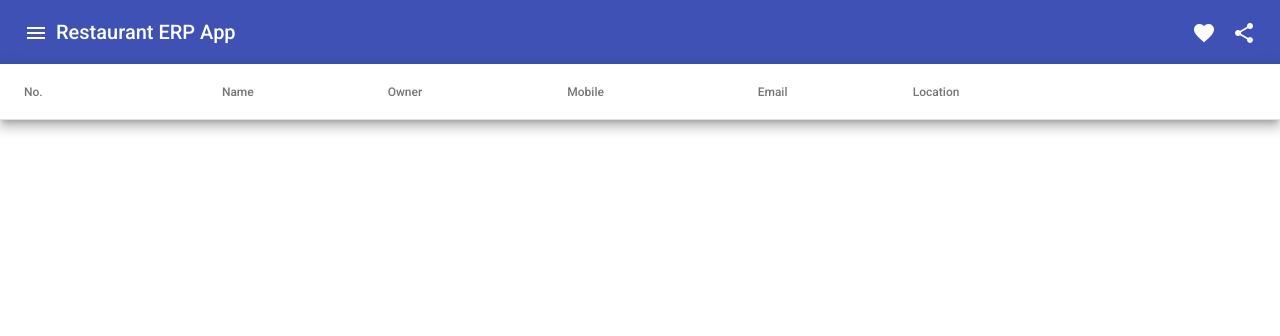
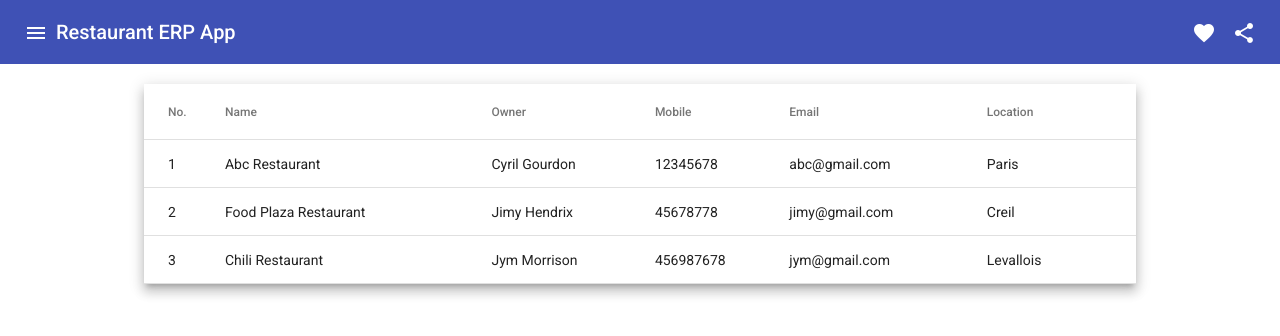
Before and after one commit to cyrisa02/angular_restaurant, an Angular app: page / in a window 1280 px wide. Shown: the top 336 px of the page. Built offline with nearby package versions, Linux system fonts and the light colour scheme; data requests are answered from the project's data file.

Commit message:
Subscribe Data from Service File

```diff
--- a/package.json
+++ b/package.json
@@ -21,7 +21,7 @@
     "@angular/platform-browser": "^14.2.0",
     "@angular/platform-browser-dynamic": "^14.2.0",
     "@angular/router": "^14.2.0",
-    "json-server": "^0.17.1",
+
     "rxjs": "~7.5.0",
     "tslib": "^2.3.0",
     "zone.js": "~0.11.4"
--- a/src/app/dashboard/dashboard.component.css
+++ b/src/app/dashboard/dashboard.component.css
@@ -1,3 +1,7 @@
 table {
-    width: 100%;
+    width: 80%;
 }
+
+.allRestaurant{
+    padding: 20px;
+}
--- a/src/app/dashboard/dashboard.component.html
+++ b/src/app/dashboard/dashboard.component.html
@@ -1,9 +1,10 @@
+<div class="container allRestaurant">
 <table mat-table [dataSource]="allRestaurants" class="mat-elevation-z8">
 
 
   <ng-container matColumnDef="id">
     <th mat-header-cell *matHeaderCellDef> No. </th>
-    <td mat-cell *matCellDef="let element"> {{element.position}} </td>
+    <td mat-cell *matCellDef="let element"> {{element.id}} </td>
   </ng-container>
 
 
@@ -15,26 +16,27 @@
 
   <ng-container matColumnDef="owner">
     <th mat-header-cell *matHeaderCellDef> Owner </th>
-    <td mat-cell *matCellDef="let element"> {{element.weight}} </td>
+    <td mat-cell *matCellDef="let element"> {{element.owner}} </td>
   </ng-container>
 
 
   <ng-container matColumnDef="mobile">
     <th mat-header-cell *matHeaderCellDef> Mobile </th>
-    <td mat-cell *matCellDef="let element"> {{element.symbol}} </td>
+    <td mat-cell *matCellDef="let element"> {{element.mobile}} </td>
   </ng-container>
 
   <ng-container matColumnDef="email">
     <th mat-header-cell *matHeaderCellDef> Email </th>
-    <td mat-cell *matCellDef="let element"> {{element.symbol}} </td>
+    <td mat-cell *matCellDef="let element"> {{element.email}} </td>
   </ng-container>
 
 <ng-container matColumnDef="location">
     <th mat-header-cell *matHeaderCellDef> Location </th>
-    <td mat-cell *matCellDef="let element"> {{element.symbol}} </td>
+    <td mat-cell *matCellDef="let element"> {{element.location}} </td>
   </ng-container>
 
 
   <tr mat-header-row *matHeaderRowDef="displayedColumns"></tr>
   <tr mat-row *matRowDef="let row; columns: displayedColumns;"></tr>
 </table>
+</div>
--- a/src/app/dashboard/dashboard.component.ts
+++ b/src/app/dashboard/dashboard.component.ts
@@ -1,5 +1,6 @@
 import { Component, OnInit } from '@angular/core';
 import { Restaurant } from '../restaurant';
+import { RestaurantService } from '../restaurant.service';
 
 @Component({
   selector: 'app-dashboard',
@@ -10,9 +11,16 @@ export class DashboardComponent implements OnInit {
   allRestaurants: Restaurant[] = [];
   displayedColumns: string[] = ['id', 'name', 'owner', 'mobile', 'email', 'location'];
 
-  constructor() { }
+  constructor(private restaurant: RestaurantService) { }
 
   ngOnInit(): void {
+    this.getAllRestaurants();
+  }
+
+  getAllRestaurants() {
+    this.restaurant.getAll().subscribe((data) => {
+      this.allRestaurants = data;
+    })
   }
 
 }
--- a/src/app/restaurant.service.ts
+++ b/src/app/restaurant.service.ts
@@ -12,8 +12,8 @@ export class RestaurantService {
 
   //get all records
 
-  getAll(): Observable<Restaurant> {
-    return this.http.get<Restaurant>("http://localhost:3000/Restaurants");
+  getAll(): Observable<Restaurant[]> {
+    return this.http.get<Restaurant[]>("http://localhost:3000/Restaurants");
   }
 
 }
--- a/src/styles.css
+++ b/src/styles.css
@@ -2,3 +2,9 @@
 
 html, body { height: 100%; }
 body { margin: 0; font-family: Roboto, "Helvetica Neue", sans-serif; }
+
+.container{
+    display: flex;
+    align-items: center;
+    justify-content: center;
+}
```
Also changed, not shown: readme.txt, 1 other file (tests, documents, lock files or other folders).
